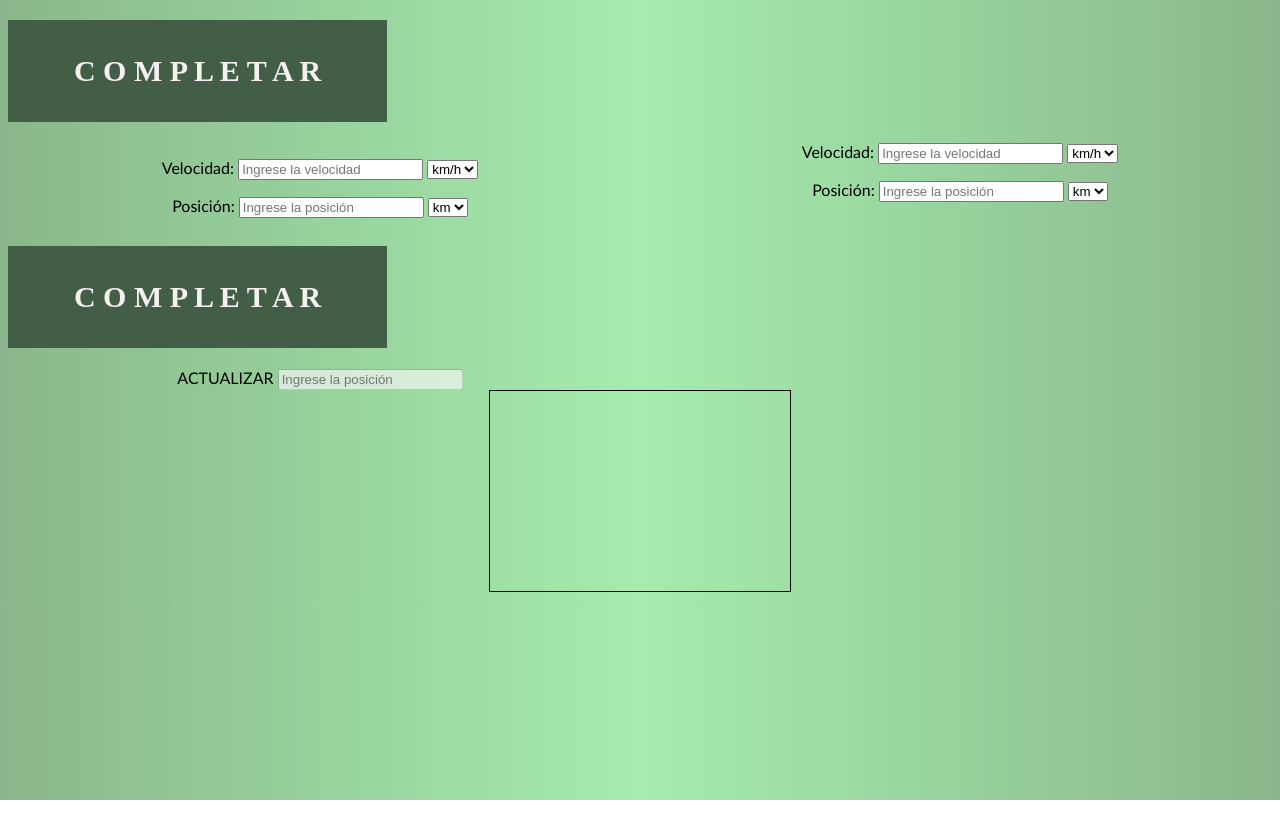
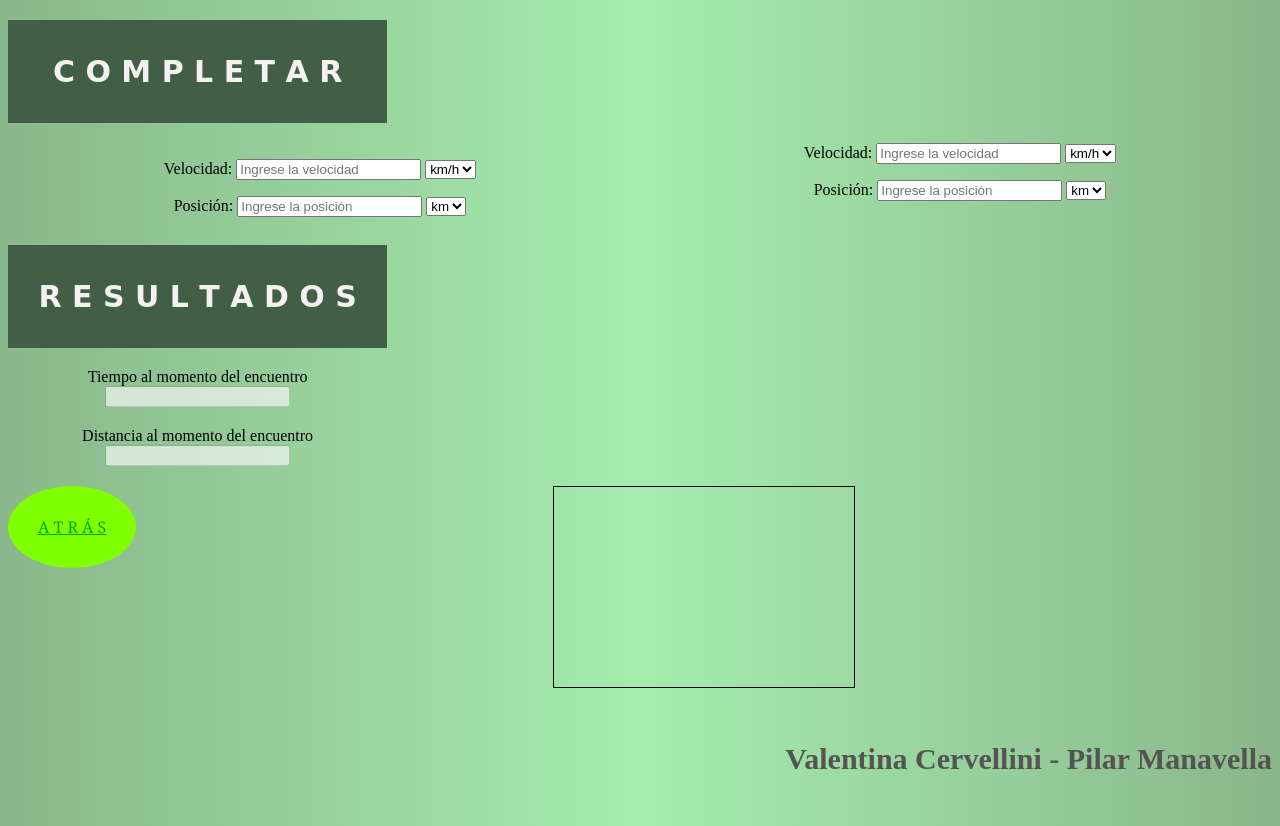
Before and after one commit to UCC-LabCompu2/proyecto2023-cervellini_manavella, a plain HTML site: page paginaprincipal.html in a window 1280 px wide. Before the commit the page ends 800 px from the top, so only its background shows below. Drawn offline with Linux system fonts and the light colour scheme.

Commit message:
cambios de diseño

```diff
--- a/miEstilo.css
+++ b/miEstilo.css
@@ -1,11 +1,55 @@
-h1{
-    color: #086c91;
+header {
+    font-size: 40px;
+    font-family: "Bodoni MT Condensed";
+    color: black;
 }
 
-header, section{
+body {
+    background: linear-gradient(to right, #8ab78b, #a5ecae, #8ab78b);
+    background-repeat: no-repeat;
+    text-align: center;
+}
+
+h2 {
+    font-family: "Calisto MT", cursive;
+}
+
+h4 {
+    font-size: 25px;
+    font-family: 'Instrument Serif', serif;
+    font-family: 'Oswald', sans-serif;
+    font-family: 'Rubik', sans-serif;
+    color: black;
+}
+
+h5 {
+    font-size: 30px;
+    font-family: "Dubai Light";
+    color: #545454;
+    float: right;
+}
+
+#formulas_mru {
+    width: 60%;
+}
+
+section {
     width: 30%;
     margin-bottom: 20px;
     margin-top: 20px;
+}
+
+a:link, a:visited {
+    font-family: 'Cambria';
+    color: #00a90e;
+}
+
+a:hover {
+    font-size: 1.4em;
+}
+
+a:active {
+    font-weight: bold;
 }
 
 .btn-1 {
@@ -16,19 +60,36 @@ header, section{
     float: right;
 }
 
-.cuadrado{
-
+.cuadrado {
+    text-align: center;
+    font-size: 20px;
+    font-family: "Corbel Light";
+    color: #f5f1f1;
     display: block;
     background-color: rgb(66, 94, 70);
     padding: 9px 1px;
     border: 2px;
 }
 
-form{
+form {
     column-count: 2;
 }
 
-canvas{
+.distancia, .tiempo {
+    align-content: center;
+    border: 2px;
+
+}
+
+.return_button {
+    display: inline-block;
+    background-color: chartreuse;
+    padding: 30px 30px;
+    border-radius: 70%;
+    float: left;
+}
+
+canvas {
     border: 1px solid black;
     width: 300px;
     height: 200px;
--- a/paginaprincipal.html
+++ b/paginaprincipal.html
@@ -1,5 +1,5 @@
 <!DOCTYPE html>
-<html lang="es">
+<html lang="es" xmlns="http://www.w3.org/1999/html">
 <head>
     <meta charset="UTF-8">
     <title>Fisica</title>
@@ -7,30 +7,25 @@
     <meta content="web de Fisica MRU" name="descripcion">
     <meta content="fisica, mru, encuentro" name="palabras-principales">
     <link rel="stylesheet" href="miEstilo.css" type="text/css">
-    <style>
+    <link rel="shortcut icon" href="imagenes/favicon.png">
 
-        body {
-            text-align: center;
-            font-family: 'Calibri', cursive;
-            background: linear-gradient(to right, #8ab78b, #a5ecae, #8ab78b);
-        }
-    </style>
 
 </head>
 
 <body>
 
-<header>
+<section>
     <div class="cuadrado">
-        <h2 style="font-size: 30px; font-family: 'Corbel Light';color: #f5f1f1">C O M P L E T A R</h2>
+        <h2>C O M P L E T A R</h2>
     </div>
-</header>
+</section>
 
 <form>
 
     <p class="velocidad_11">
         <label for="input_velocidad1">Velocidad:</label>
-        <input type="text" class="form-control" id="input_velocidad1" aria-describedby="velocidad" placeholder="Ingrese la velocidad">
+        <input type="text" class="form-control" id="input_velocidad1" aria-describedby="velocidad"
+               placeholder="Ingrese la velocidad">
         <label class="my-1 mr-2" for="input_unidad1"></label>
         <select class="form-control" id="input_unidad1">
             <option>km/h</option>
@@ -40,7 +35,8 @@
 
     <p class="posicion_11">
         <label for="input_posicion1">Posición:</label>
-        <input type="text" class="form-control" id="input_posicion1" aria-describedby="posición" placeholder="Ingrese la posición">
+        <input type="text" class="form-control" id="input_posicion1" aria-describedby="posición"
+               placeholder="Ingrese la posición">
         <label class="my-1 mr-2" for="input_unidad1"></label>
         <select class="form-control" id="input_unipri">
             <option>km</option>
@@ -51,7 +47,8 @@
 
     <p class="velocidad_22">
         <label for="input_velocidad2">Velocidad:</label>
-        <input type="text" class="form-control" id="input_velocidad2" aria-describedby="velocidad" placeholder="Ingrese la velocidad">
+        <input type="text" class="form-control" id="input_velocidad2" aria-describedby="velocidad"
+               placeholder="Ingrese la velocidad">
         <label class="my-1 mr-2" for="input_unidad1"></label>
         <select class="form-control" id="input_unidadseg">
             <option>km/h</option>
@@ -62,7 +59,8 @@
 
     <p class="posicion_22">
         <label for="input_posicion2">Posición:</label>
-        <input type="text" class="form-control" id="input_posicion2" aria-describedby="posición" placeholder="Ingrese la posición">
+        <input type="text" class="form-control" id="input_posicion2" aria-describedby="posición"
+               placeholder="Ingrese la posición">
         <label class="my-1 mr-2" for="input_unidad1"></label>
         <select class="form-control" id="input_uniseg">
             <option>km</option>
@@ -75,20 +73,36 @@
 
 <section>
     <div class="cuadrado">
-        <h2 style="font-size: 30px; font-family: 'Corbel Light';color: #f5f1f1">C O M P L E T A R</h2>
+        <h2>R E S U L T A D O S</h2>
     </div>
 </section>
 
-<form>
-    ACTUALIZAR
-    <input type="text" class="form-control" id="input_posicion2" aria-describedby="posición" placeholder="Ingrese la posición" disabled>
+<section>
+    <div class="tiempo">
+        Tiempo al momento del encuentro
+        <input type="text" aria-describedby="resultado" disabled>
+    </div>
+</section>
 
-</form>
+<section>
+    <div class="distancia">
+        Distancia al momento del encuentro
+        <input type="text" aria-describedby="resultado" disabled>
+    </div>
+
+</section>
+
+<nav>
+    <a href="index.html" class="return_button" type="submit">A T R Á S</a>
+</nav>
 
 <canvas>
     Tu navegador no soporta canvas
 </canvas>
 
+<footer>
+    <h5>Valentina Cervellini - Pilar Manavella</h5>
+</footer>
 
 </body>
 </html>
```
Also changed, not shown: index.html (+28 -32 lines), imagenes/favicon.png (added), 1 other file.
